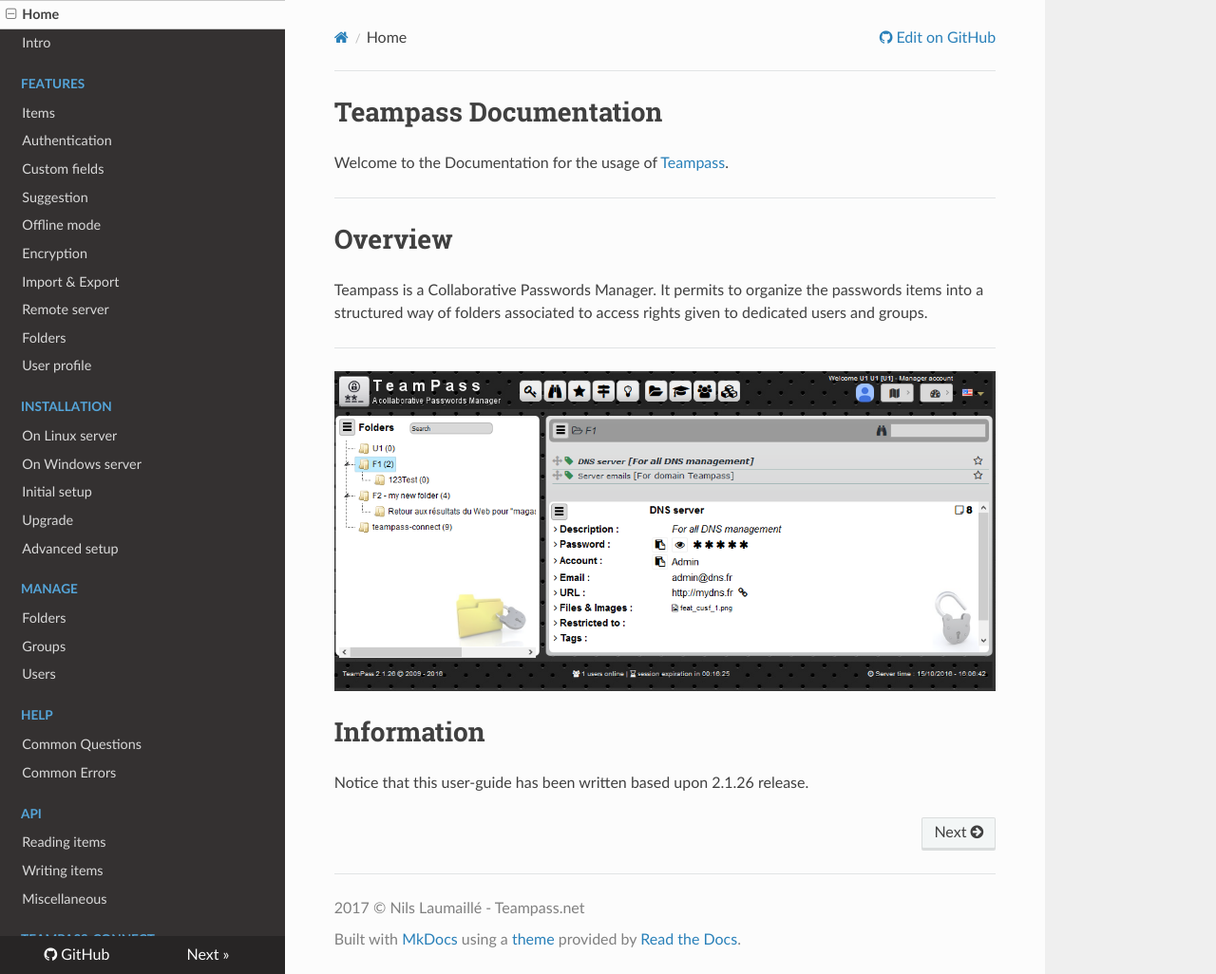
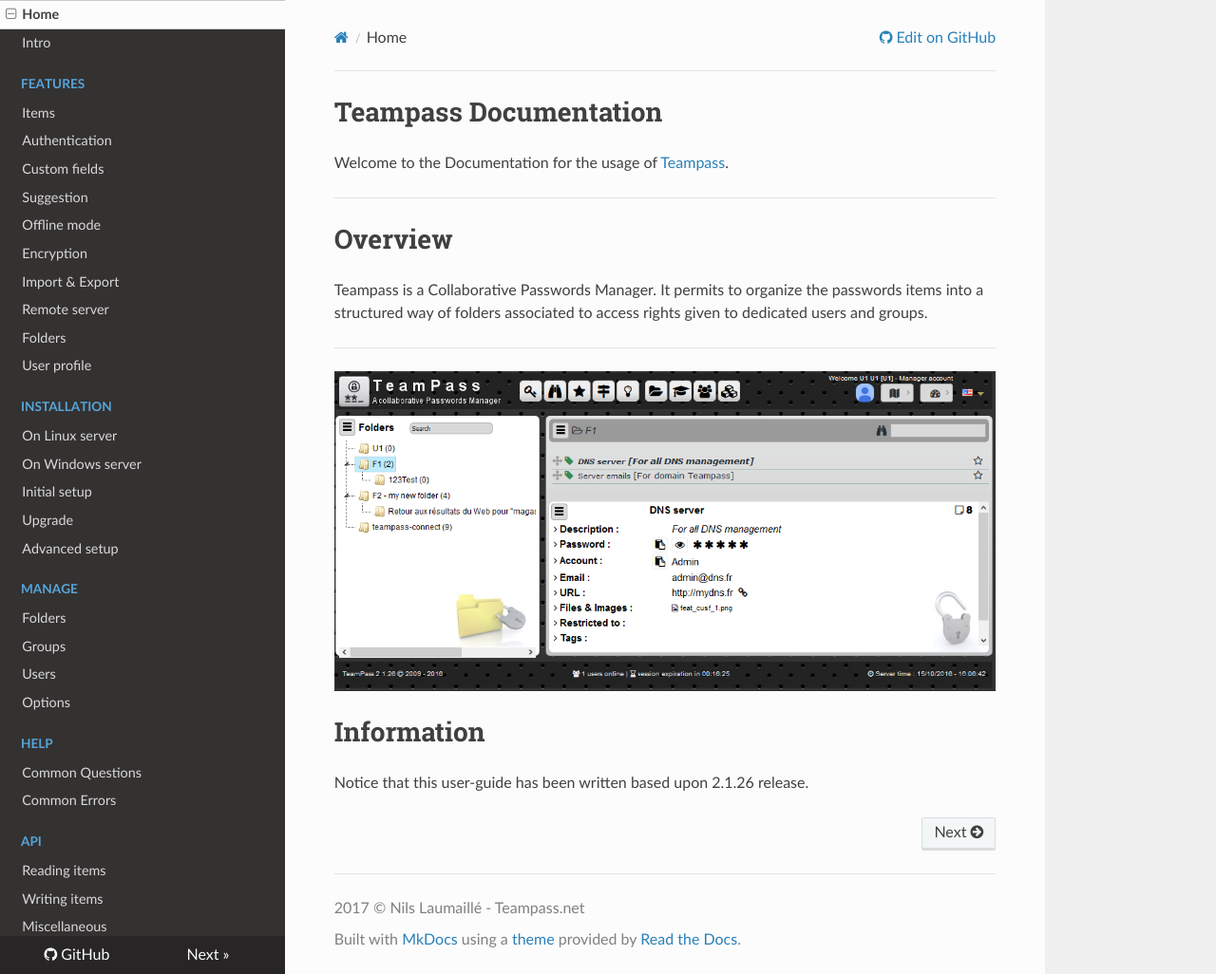
Before and after one commit to nilsteampassnet/teampass_doc, an MkDocs documentation site: the page built from docs/index.md, in a window 1280 px wide and 1026 px high. Shown: the whole window at 95% size. Built offline with MkDocs 1.6.1, drawn with Linux system fonts in a browser that asks for light colours; nearby versions of some CDN libraries; old or Windows-style settings are respelled for this version of MkDocs.

Commit message:
Update mkdocs.yml

```diff
--- a/mkdocs.yml
+++ b/mkdocs.yml
@@ -34,6 +34,7 @@ pages:
     - 'Folders': 'manage/manage-folders.md'
     - 'Groups': 'manage/manage-groups.md'
     - 'Users': 'manage/manage-users.md'
+    - 'Options': 'manage/misc-options.md'
 - Help:
     - 'Common Questions': 'faq.md'
     - 'Common Errors': 'errors.md'
```
